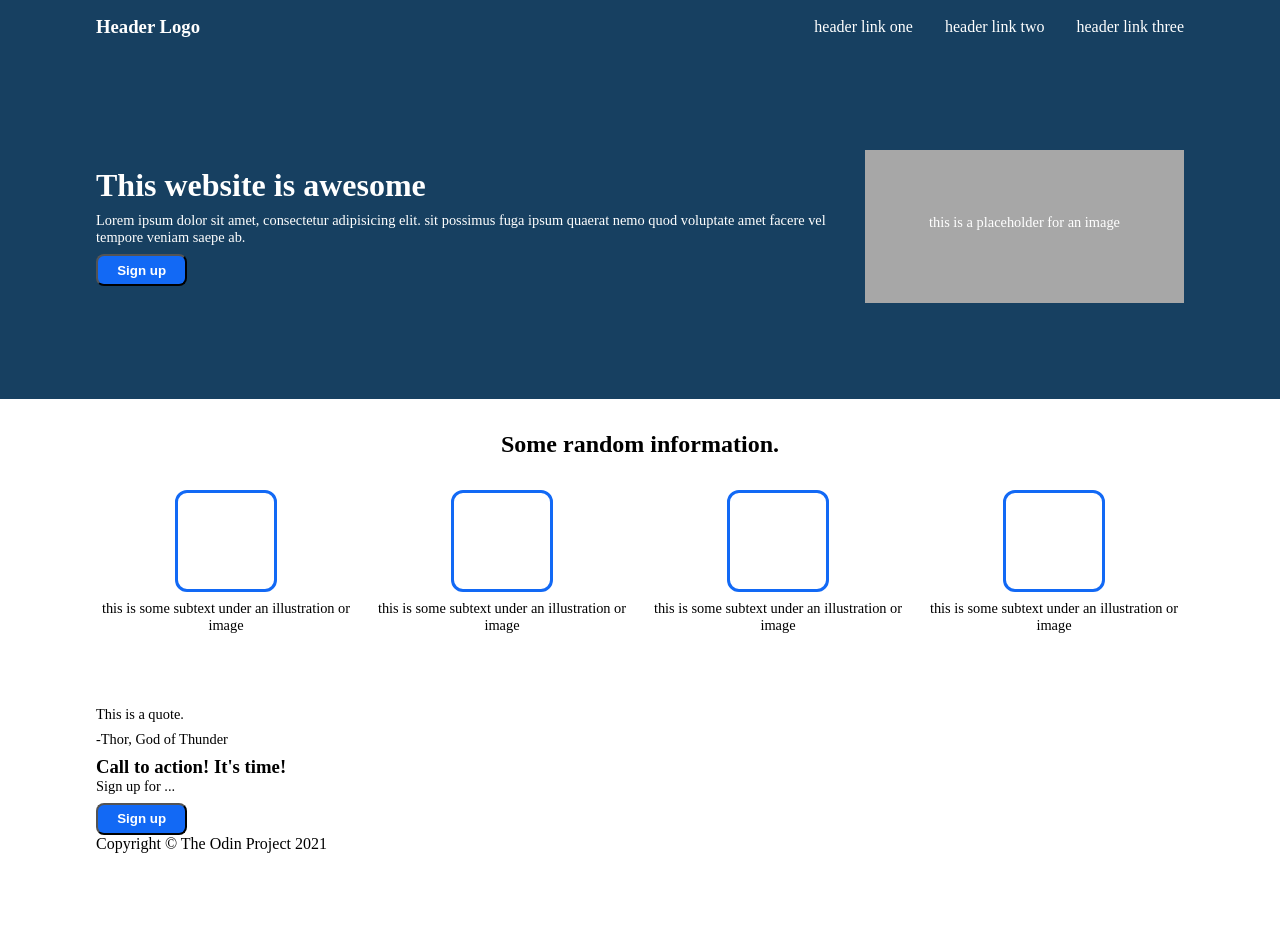
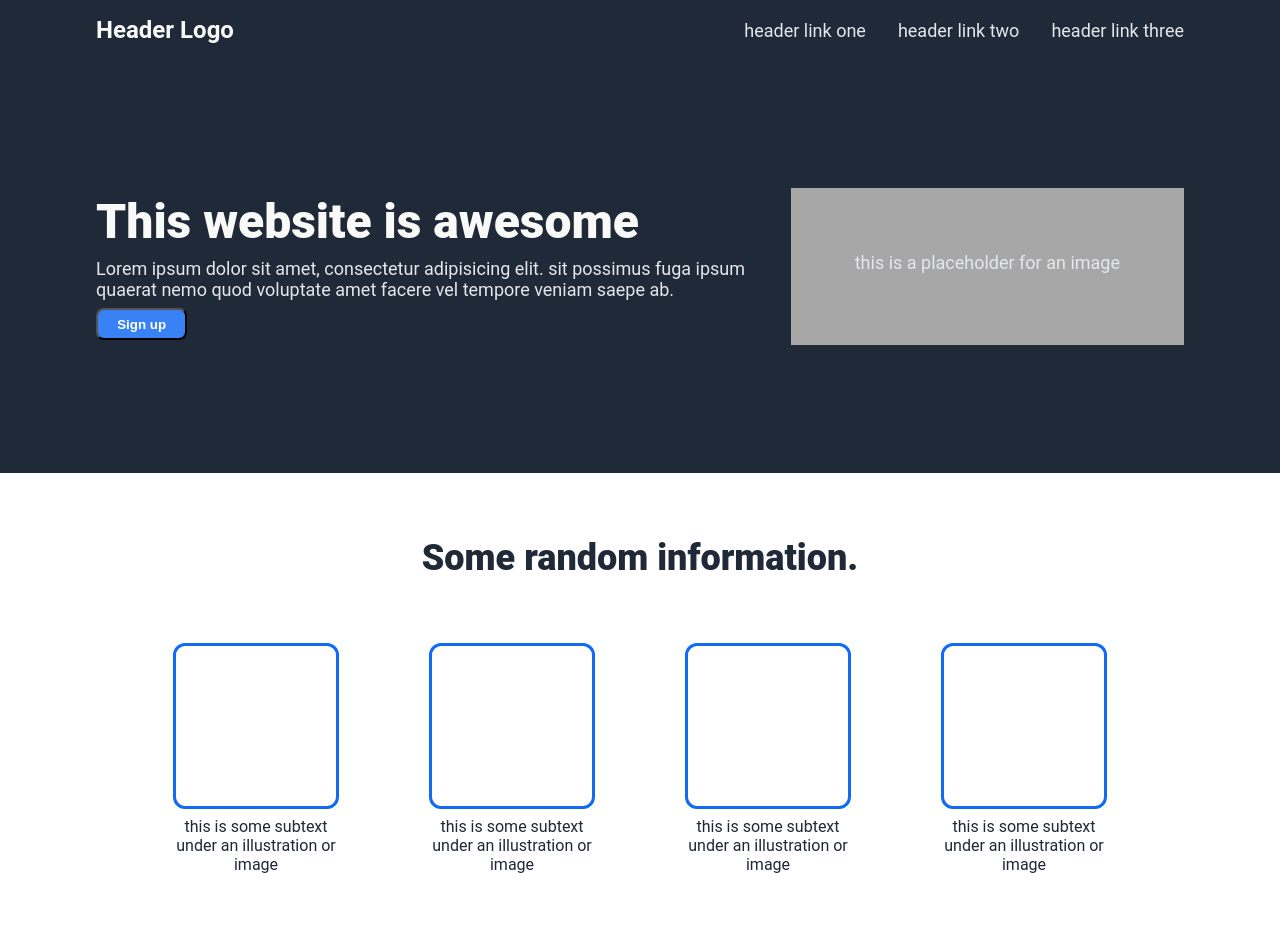
Before and after one commit to Theografiska/landingPage, a plain HTML site: page index.html in a window 1280 px wide. Shown: the top 952 px of the page. Before the commit the page ends 853 px from the top, so only its background shows below. Drawn offline with Linux system fonts and the light colour scheme.

Commit message:
Add quote section css, correct alignment in random section, too

```diff
--- a/index.html
+++ b/index.html
@@ -37,26 +37,31 @@
             <div class="box-section">
                 <div class="box-container">
                     <div class="box"></div>
-                    <p>this is some subtext under an illustration or image</p>
+                    <div class="text-div">
+                        <p>this is some subtext under an illustration or image</p>
+                    </div>
                 </div>
                 <div class="box-container">
                     <div class="box"></div>
-                    <p>this is some subtext under an illustration or image</p>
-                </div>
+                    <div class="text-div">
+                        <p>this is some subtext under an illustration or image</p>
+                    </div>                </div>
                 <div class="box-container">
                     <div class="box"></div>
-                    <p>this is some subtext under an illustration or image</p>
-                </div>
+                    <div class="text-div">
+                        <p>this is some subtext under an illustration or image</p>
+                    </div>                </div>
                 <div class="box-container">
                     <div class="box"></div>
-                    <p>this is some subtext under an illustration or image</p>
-                </div>
+                    <div class="text-div">
+                        <p>this is some subtext under an illustration or image</p>
+                    </div>                </div>
             </div>
         </div>
 
         <div class="quote-section">
             <p class="quote">
-                This is a quote.
+                This is a quote. Lorem ipsum dolor sit amet consectetur adipisicing elit. Sequi obcaecati aut vero error magnam illum pariatur, sit culpa? Itaque provident recusandae quis ducimus reprehenderit eaque voluptatum, iure veniam distinctio totam.
             </p>
             <p class="quote-author">-Thor, God of Thunder</p>
         </div>
--- a/styles.css
+++ b/styles.css
@@ -7,25 +7,54 @@ body {
     display: flex;
     flex-direction: column;
     justify-content: space-between;
+    font-family: Roboto, sans-serif;
 }
 
-header, main, footer {
+header, .random-section, .quote-section, .call-to-action-section, footer {
     padding: 0 6rem;
 }
 
+/* headings */
 
+h1 {
+    font-size: 48px;
+    color: #F9FAF8;
+    font-weight: 900;
+}
+
+header h3 {
+    font-size: 24px;
+}
+
+h1, p {
+    margin-bottom: 0.5rem;
+}
+
+p {
+    color: #1F2937;
+}
+/* header */
 header {
-    background: #174061;
+    background: #1F2937;
     color: white;
 }
 
+header h3 {
+    color: #F9FAF8;
+}
+
 header a {
-    color: white;
+    color: #E5E7EB;
     text-decoration: none;
 }
 
+header p {
+    font-size: 18px;
+    color: #E5E7EB;
+}
+
 button {
-    background-color: #1269f5;
+    background-color: #3882F6;
     color: white;
     padding: 0.4rem 1.2rem;
     border-radius: 0.5rem;
@@ -46,6 +75,7 @@ ul {
     margin: 0;
     padding: 0;
     gap: 2rem;
+    font-size: 18px;
 }
 
 /* hero section */
@@ -53,17 +83,8 @@ ul {
     display: flex;
     justify-content: space-between;
     align-items: center;
-    padding: 6rem 0;
+    padding: 8rem 0;
     gap: 2rem;
-}
-
-h1, p {
-    margin-bottom: 0.5rem;
-}
-
-p {
-    font-size: 0.9rem;
-    font-weight: 200;
 }
 
 .hero-image {
@@ -78,13 +99,18 @@ p {
 }
 
 h2 {
-    margin: 2rem 0;
+    font-size: 36px;
+    color: #1F2937;
+    font-weight: 900;
+    margin: 4rem 0;
 }
 
 .box-section {
     display: flex;
-    margin-bottom: 4rem;
+    margin-bottom: 8rem;
     gap: 1rem;
+    justify-content: space-evenly;
+    flex-wrap: wrap;
 }
 
 .box-container {
@@ -93,14 +119,49 @@ h2 {
     align-items: center;
     gap: 0.5rem;
     justify-content: center;
+    width: 10rem;
 }
 
 .box {
-    width: 6rem;
-    height: 6rem;
+    width: 10rem;
+    height: 10rem;
     border: solid 3px #1269f5;
     border-radius: 0.75rem;
     flex-shrink: 0;
 }
 
+.text-div {
+    display: flex;
+    flex-wrap: wrap;
+}
+
 /* quote section */
+
+.quote-section {
+    background-color: #E5E7EB;
+    padding: 8rem;
+}
+
+.quote {
+    font-size: 36px;
+    padding: 0 4rem;
+    font-style: italic;
+    font-weight: 100;
+    color: #1F2937;
+    line-height: 1.25;
+}
+
+.quote-author {
+    margin-top: 1rem;
+    text-align: right;
+    font-weight: bold;
+    font-size: 24px;
+    padding-right: 4rem;
+}
+
+/* footer */
+
+footer {
+    background-color: #1F2937;
+    color: white;
+}
```
